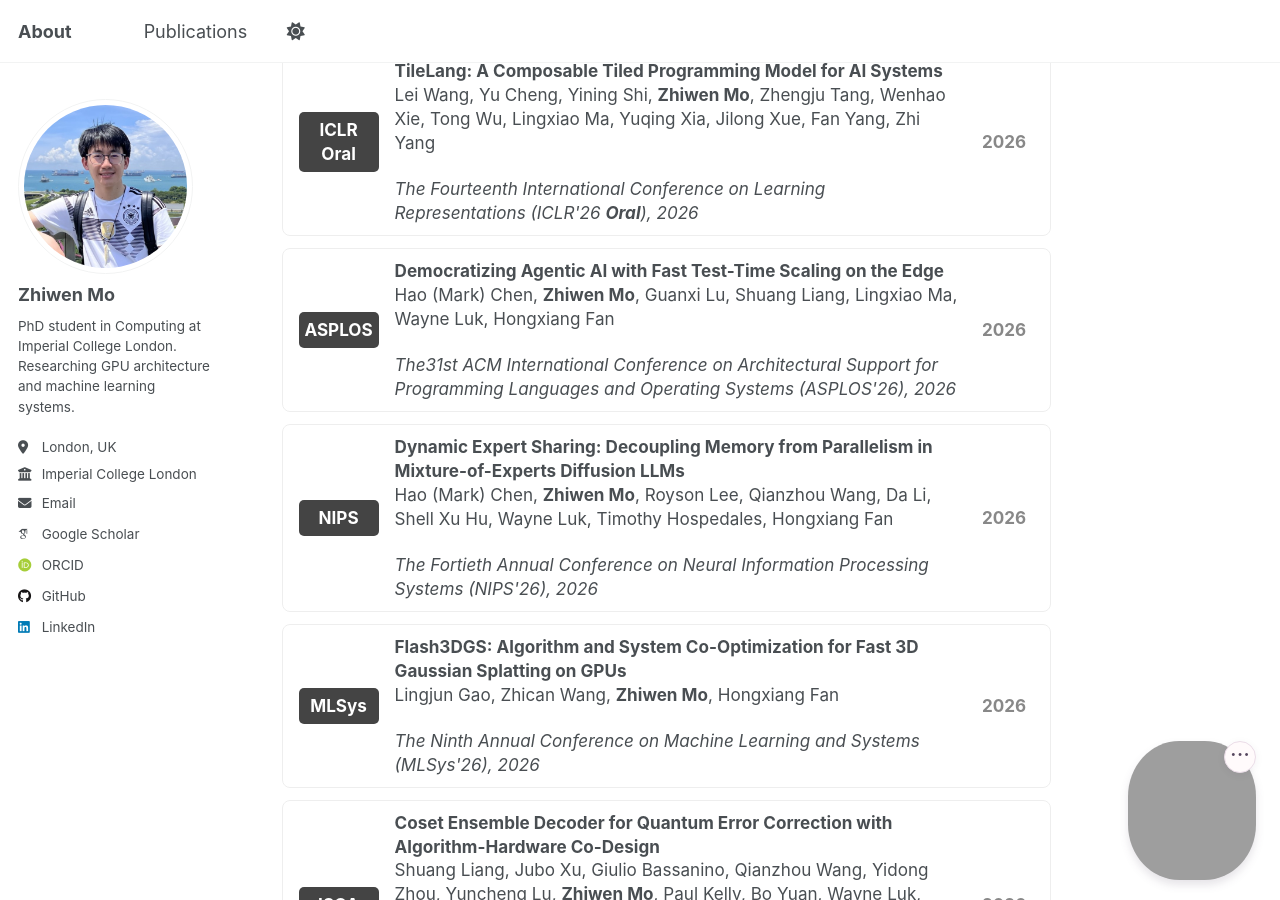
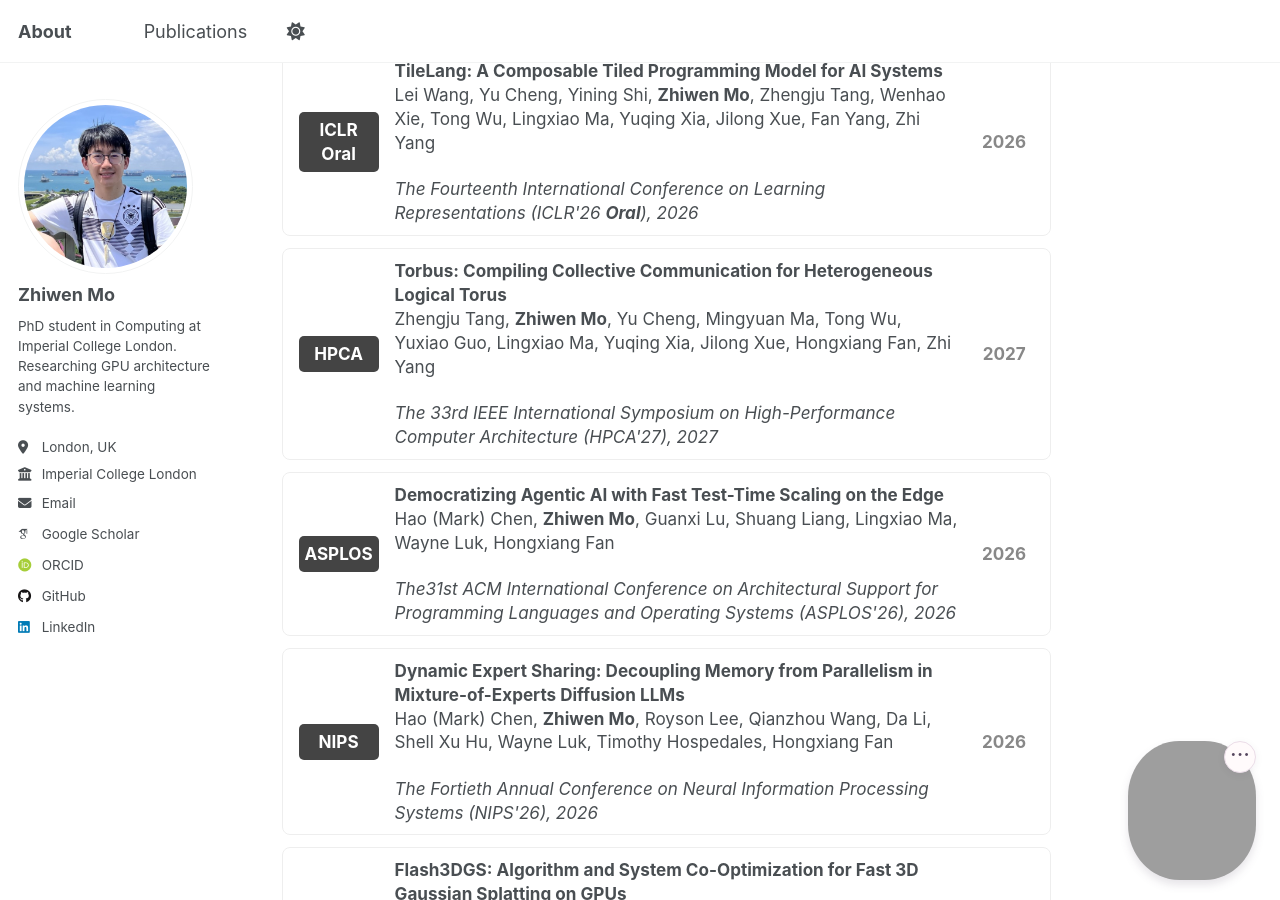
Before and after one commit to Hamerlate/Hamerlate.github.io, a Jekyll site: the page built from _publications/publications.md, in a window 1280 px wide and 900 px high, scrolled down 970 px. Built offline with Jekyll 4.4.1, drawn with Linux system fonts in a browser that asks for light colours; some web fonts are replaced.

```diff
--- a/_data/publications.yml
+++ b/_data/publications.yml
@@ -36,6 +36,13 @@
   venue_full: "The Fourteenth International Conference on Learning Representations (ICLR'26 <strong>Oral</strong>), 2026"
   authors: "Lei Wang, Yu Cheng, Yining Shi, <strong>Zhiwen Mo</strong>, Zhengju Tang, Wenhao Xie, Tong Wu, Lingxiao Ma, Yuqing Xia, Jilong Xue, Fan Yang, Zhi Yang"
   year: 2026
+  featured: true
+
+- title: "Torbus: Compiling Collective Communication for Heterogeneous Logical Torus"
+  venue_short: "HPCA"
+  venue_full: "The 33rd IEEE International Symposium on High-Performance Computer Architecture (HPCA'27), 2027"
+  authors: "Zhengju Tang, <strong>Zhiwen Mo</strong>, Yu Cheng, Mingyuan Ma, Tong Wu, Yuxiao Guo, Lingxiao Ma, Yuqing Xia, Jilong Xue, Hongxiang Fan, Zhi Yang"
+  year: 2027
   featured: true
 
 - title: "Democratizing Agentic AI with Fast Test-Time Scaling on the Edge"
```
Also changed, not shown: _pages/about.md (+1 -1 lines), 2 other files.
